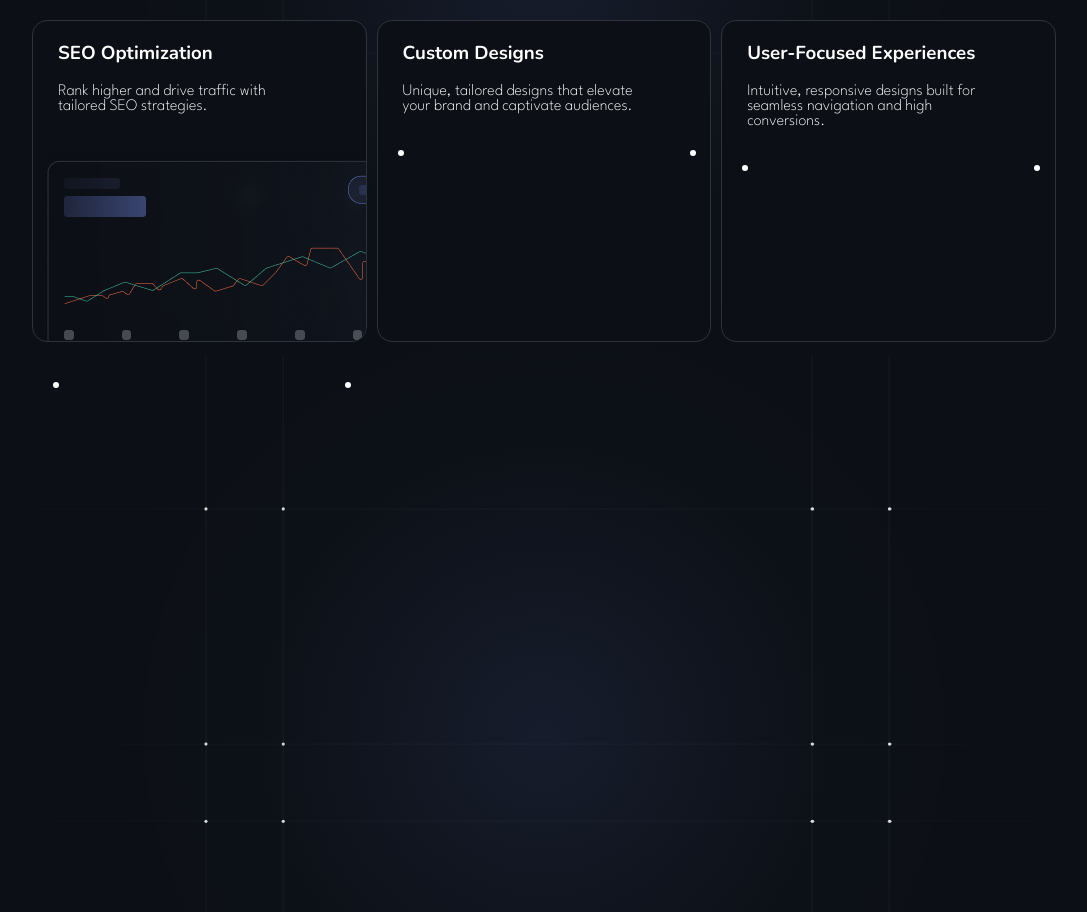
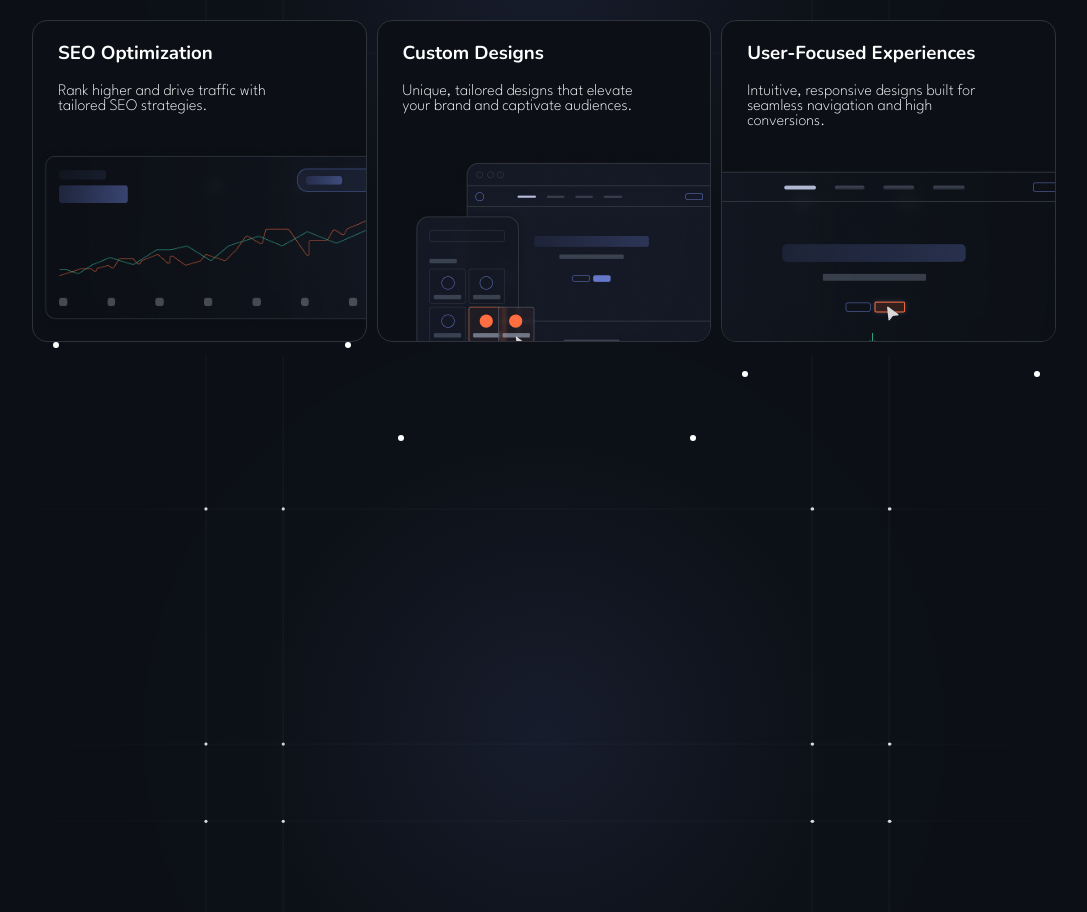
Before and after one commit to WillCBurroughs/bcsolutions, a React (Create React App) app: page / in a window 1280 px wide. Shown: the part 1180-2092 px from the top of the page, without its empty margins (96-1183 px from the left). Built offline with nearby package versions, Linux system fonts and the light colour scheme.

Commit message:
Adding three images

```diff
--- a/src/components/molecules/BenefitsDesktop.js
+++ b/src/components/molecules/BenefitsDesktop.js
@@ -2,6 +2,8 @@ import React from 'react';
 import '../../index.css';
 import BenefitCardDesktop from '../atoms/BenefitCardDesktop';
 import FirstBenefit from '../../images/FirstBenefit.png';
+import SecondBenefit from '../../images/SecondBenefit.png';
+import ThirdBenefit from '../../images/ThirdBenefit.png';
 
 function BenefitsDesktop() {
   return (
@@ -15,10 +17,14 @@ function BenefitsDesktop() {
         <BenefitCardDesktop
             headerText = "Custom Designs"
             paragraphText = "Unique, tailored designs that elevate your brand and captivate audiences."
+            imageSRC = {SecondBenefit}
+            imgClass = "SecondBenefit"
         />
         <BenefitCardDesktop
             headerText = "User-Focused Experiences"
             paragraphText = "Intuitive, responsive designs built for seamless navigation and high conversions."
+            imageSRC = {ThirdBenefit}
+            imgClass = "ThirdBenefit"
         />
     </div>
   );
--- a/src/index.css
+++ b/src/index.css
@@ -292,5 +292,25 @@ code {
 }
 
 .FirstBenefit {
+  position: relative;
+  left: 0vw;
+  clip-path: inset(0 0 0 0);
+  object-fit: cover;
+  overflow: hidden;
+  height: 65%;
+}
 
+.SecondBenefit{
+  margin-left: 3vw;
 }
+
+.ThirdBenefit {
+  margin-top: 2vw;
+  left: -2vw;
+
+  position: relative;
+  left: -2vw;
+  clip-path: inset(0 0 0 2vw);
+  object-fit: cover;
+  overflow: hidden;
+}
```
Also changed, not shown: src/images/SecondBenefit.png (added), src/images/ThirdBenefit.png (added).
